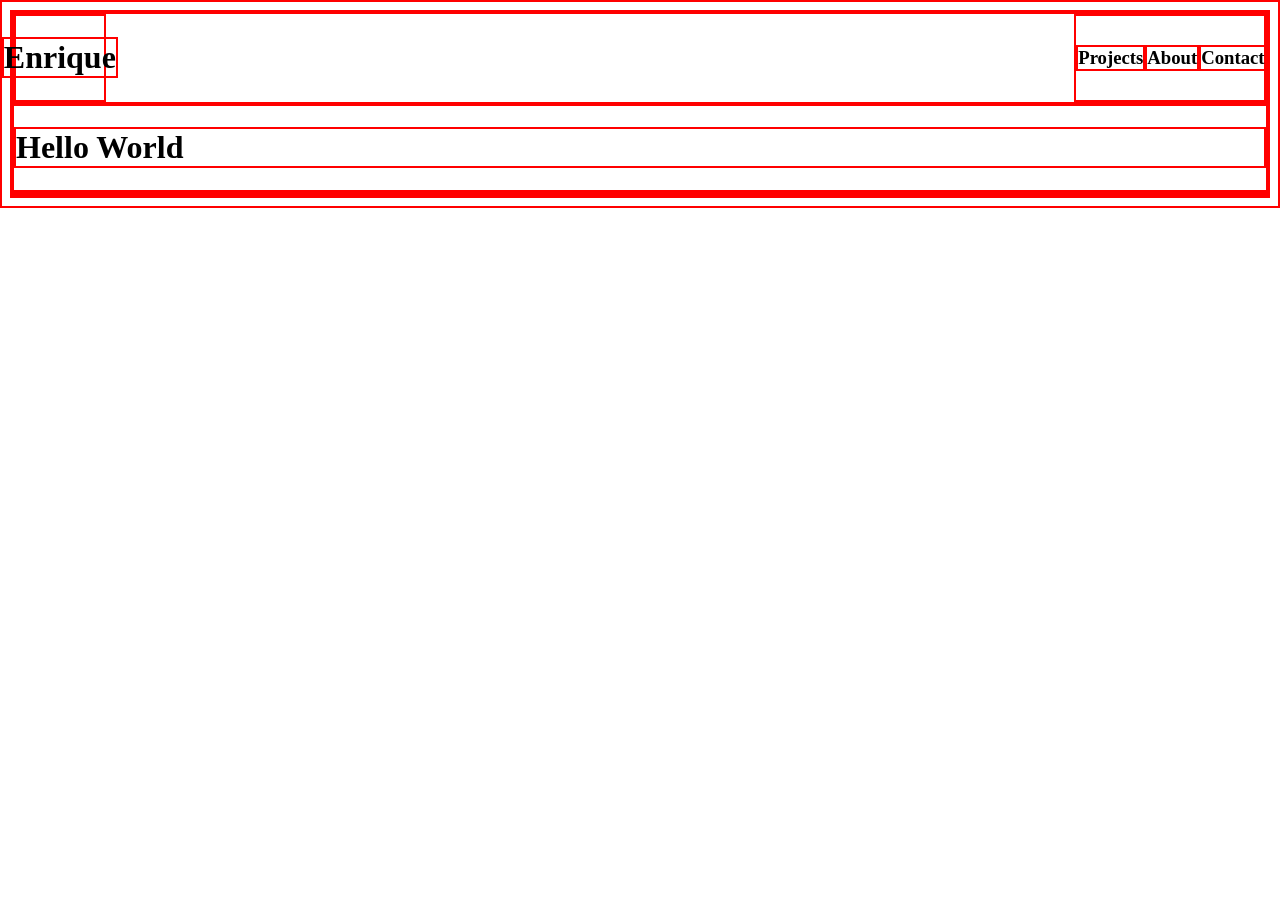
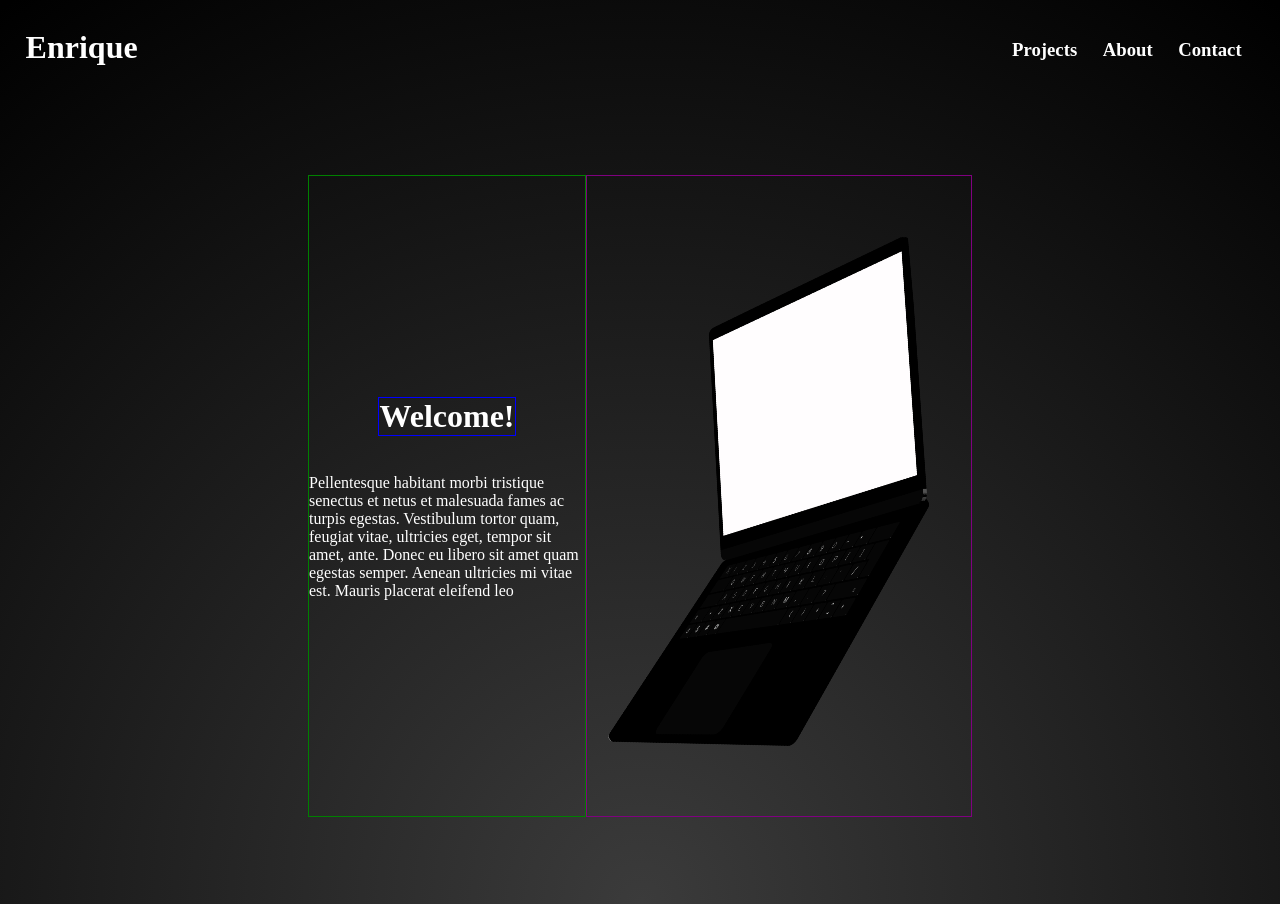
Before and after one commit to enriquesmith111/projectV1, a plain HTML site: page index.html in a window 1280 px wide. Before the commit the page ends 800 px from the top, so only its background shows below. Drawn offline with Linux system fonts and the light colour scheme.

Commit message:
added laptop image, radial gradiant to body

```diff
--- /dev/null
+++ b/body.css
@@ -0,0 +1,3 @@
+body {
+    background: radial-gradient(circle at 50.1% 99.8%, rgb(59, 59, 59) 0%, rgb(0, 0, 0) 99.4%);
+}
--- /dev/null
+++ b/fonts.css
@@ -0,0 +1,27 @@
+h1 {
+    color: white;
+}
+
+h2 {
+    color: white;
+}
+
+h3 {
+    color: white;
+}
+
+h4 {
+    color: white;
+}
+
+h5 {
+    color: white;
+}
+
+h6 {
+    color: white;
+}
+
+p {
+    color: white;
+}
--- a/index.html
+++ b/index.html
@@ -3,9 +3,11 @@
 <head>
     <link rel="stylesheet" href="welcome.css">
     <link rel="stylesheet" href="navbar.css">
+    <link rel="stylesheet" href="body.css">
+    <link rel="stylesheet" href="fonts.css">
 </head>
 
-<body>
+<body style="background-color: grey; display: flex; flex-direction: column; align-items: center;">
 
     <header>
         <div class="header-enrique">
@@ -18,8 +20,22 @@
         </div>
     </header>
 
-    <div class = "Welcome-section">
-    <h1>Hello World</h1>
+    <div class = "welcome-section">
+        <div class= "welcome-section-text">
+            <h1>Welcome!</h1>
+            <p>Pellentesque habitant morbi
+                tristique senectus et netus et
+                malesuada fames ac turpis egestas.
+                Vestibulum tortor quam, feugiat
+                vitae, ultricies eget, tempor sit
+                amet, ante. Donec eu libero sit
+                amet quam egestas semper. Aenean
+                ultricies mi vitae est. Mauris
+                placerat eleifend leo</p>
+        </div>
+        <div class="welcome-section-image">
+            <img src="laptop.png" alt="laptop">
+        </div>
     </div>
 
     <footer>
--- a/navbar.css
+++ b/navbar.css
@@ -1,17 +1,27 @@
 header {
+    margin: 0vh 3vw 0vh 3vw;
     display: flex;
-    justify-content: space-between;
+    position: absolute;
+    position: sticky;
+    top: 0vh;
+    min-height: 9vh;
+    max-height: 30vh;
+    width: 100vw;
 }
 
 .header-enrique {
-    width: 7%;
-    display: flex;
-    justify-content: center;
+    position: relative;
+    top: 0vh;
+    left: 2vw;
 }
 
 .header-links {
+    position: absolute;
     display: flex;
-    justify-content: space-around;
-    align-items: center;
-    width: 15%;
+    top: 1.5vh;
+    right: 2vw;
 }
+
+.header-links h3 {
+    padding: 0vh 1vw 0vh 1vw;
+}
--- a/welcome.css
+++ b/welcome.css
@@ -1,3 +1,44 @@
-* {
+/* * {
     border: 2px solid red;
+} */
+
+.welcome-section {
+    display: flex;
+    /* border: 1px solid red; */
+    margin-top: 1vh;
+    margin-left: 10vh;
+    margin-right: 10vh;
+    min-height: 100vh;
+    align-items: center;
+    justify-content: center;
 }
+
+.welcome-section h1 {
+    border: 1px solid blue;
+}
+
+.welcome-section-text {
+    display: flex;
+    border: 1px solid green;
+    max-width: 25%;
+    height: 80vh;
+    flex-direction: column;
+    align-items: center;
+    justify-content: center;
+}
+
+.welcome-section-image {
+    height:80vh;
+    width: 30vw;
+    border: 1px solid purple;
+}
+
+.welcome-section-image img {
+    position: relative;
+    top: 0px;
+    right: 50px;
+    height: 80vh;
+    width: 40vw;
+    rotate: 11deg;
+    z-index: -1;
+}
```
Also changed, not shown: kisspng-computer-holon-solutions-patient-laptop-floating-ribbons-5b21c0c2a189f9.9717203415289386906617.jpg (added), laptop.png (added).
